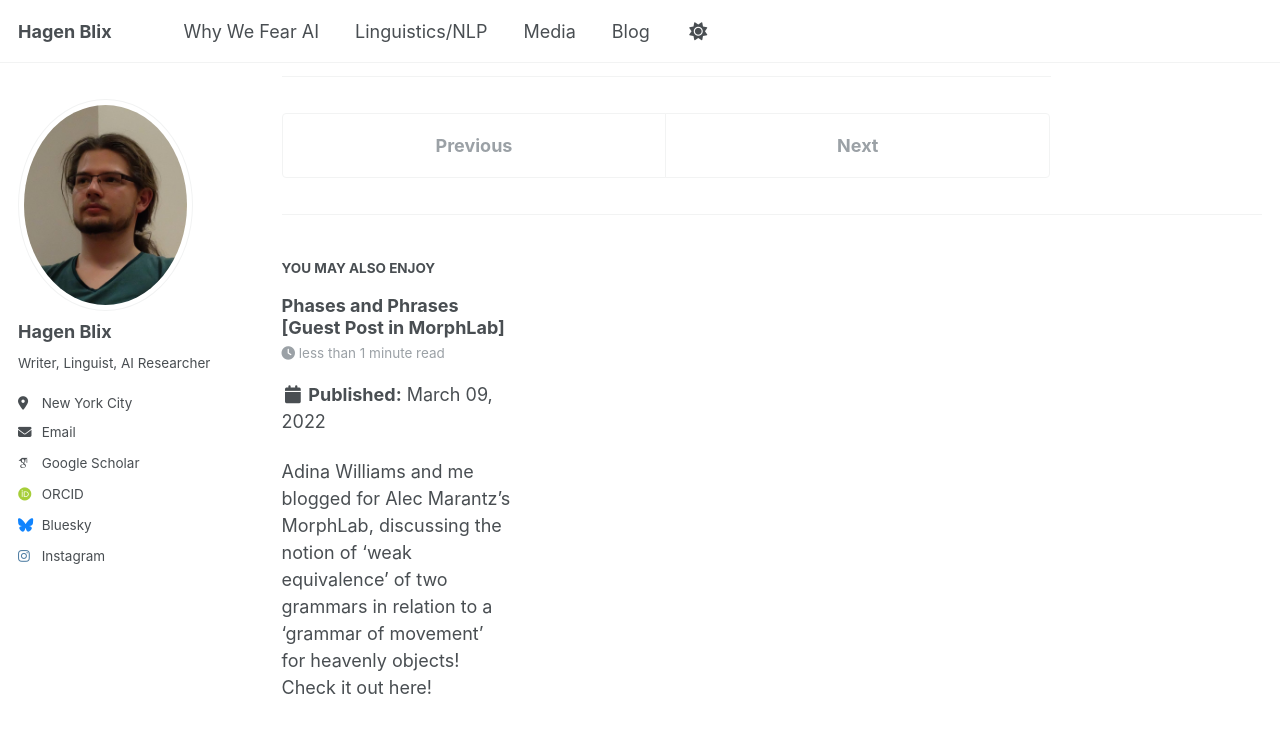
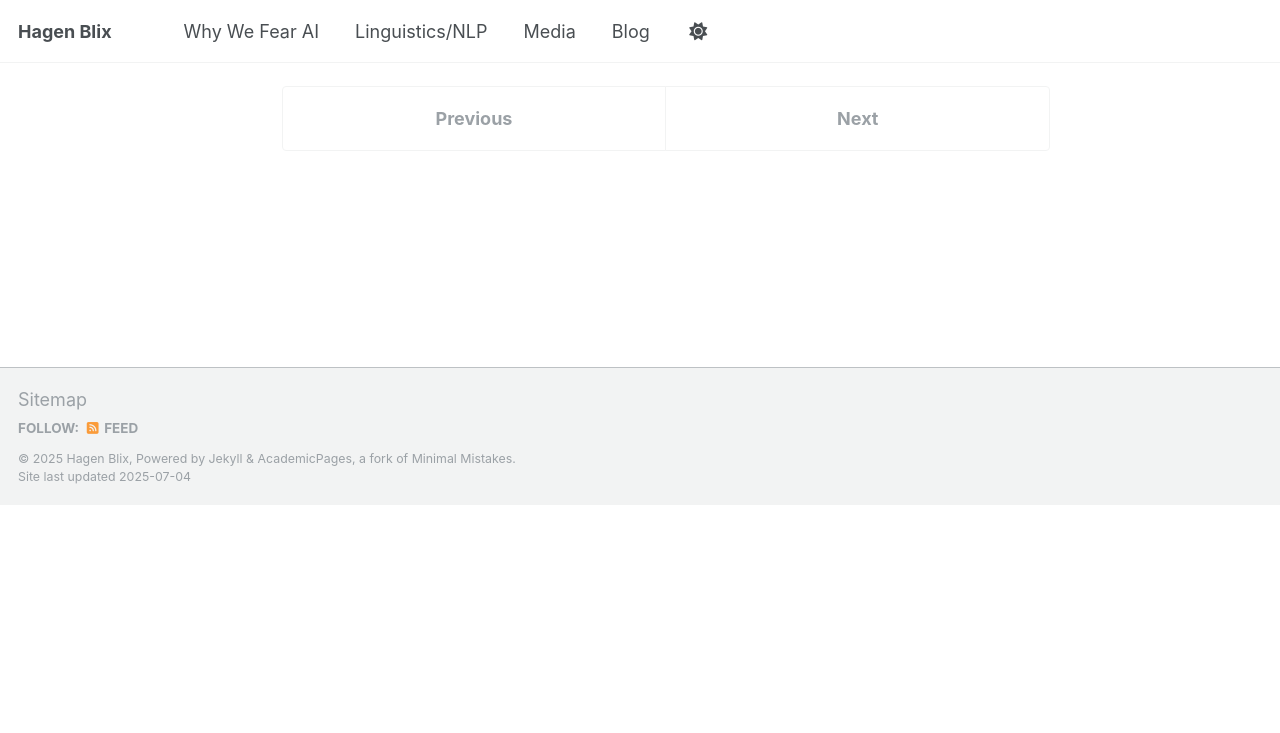
Before and after one commit to hagenblix/hagenblix.github.io, a Jekyll site: the page built from _posts/2025-07-03-deflating-hype.md, in a window 1280 px wide and 900 px high, scrolled down 7804 px. Shown: the top 733 px of the window. Built offline with Jekyll 4.4.1, drawn with Linux system fonts in a browser that asks for light colours; some web fonts are replaced; a script that is not in the unit is left out; after the commit the page ends 8309 px from its top, so only the background shows below that; part of the change alters nothing that is shown.

Commit message:
Update _config.yml

```diff
--- a/_config.yml
+++ b/_config.yml
@@ -238,11 +238,11 @@ defaults:
       type: posts
     values:
       layout: single
-      author_profile: true
-      read_time: true
+      author_profile: false
+      read_time: false
       comments: true
       share: true
-      related: true
+      related: false
   # _pages
   - scope:
       path: ""
```
